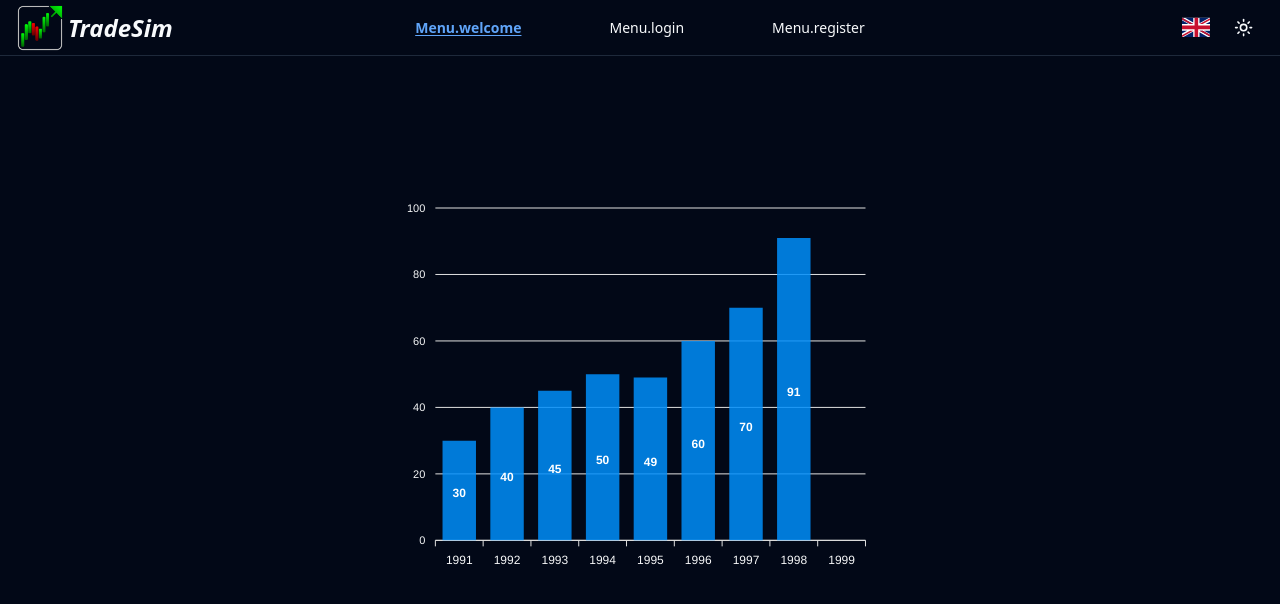
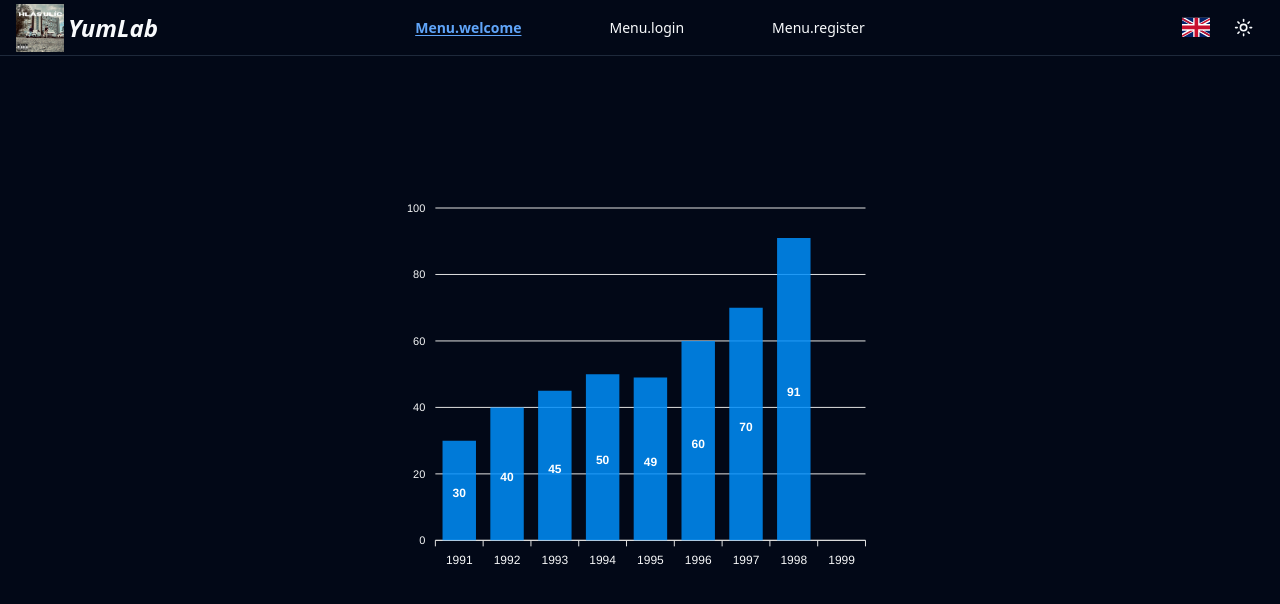
Before and after one commit to dusansunava/asos, a React (Vite) app in the folder frontend/: page / in a window 1280 px wide. Shown: the top 604 px of the page. Built offline with nearby package versions, Linux system fonts and the light colour scheme; no server answers.

Commit message:
add: name and logo

```diff
--- a/frontend/index.html
+++ b/frontend/index.html
@@ -2,9 +2,9 @@
 <html lang="en">
   <head>
     <meta charset="UTF-8" />
-    <link rel="icon" type="image/x-icon" href="/favicon.png" />
+    <link rel="icon" type="image/x-icon" href="/frontend/src/assets/pica_logo.jpg" />
     <meta name="viewport" content="width=device-width, initial-scale=1.0" />
-    <title>TradeSim</title>
+    <title>YumLab</title>
   </head>
   <body>
     <div id="root"></div>
--- a/frontend/src/components/menu/Logo.tsx
+++ b/frontend/src/components/menu/Logo.tsx
@@ -1,5 +1,5 @@
-import LogoDark from "@/assets/logo_dark.png";
-import LogoLight from "@/assets/logo.png";
+import LogoDark from "@/assets/pica_logo.jpg";
+import LogoLight from "@/assets/pica_logo.jpg";
 import { Link } from "react-router-dom";
 
 export const SideMenuLogo = ({ to }: { to: "/home" | "/" }) => {
@@ -12,7 +12,7 @@ export const SideMenuLogo = ({ to }: { to: "/home" | "/" }) => {
           alt="Logo"
         />
         <img className="h-40 w-40 dark:hidden" src={LogoLight} alt="Logo" />
-        <h2 className="font-bold italic text-center text-2xl">TradeSim</h2>
+        <h2 className="font-bold italic text-center text-2xl">YumLab</h2>
       </Link>
     </div>
   );
@@ -26,7 +26,7 @@ export const TopMenuLogo = ({ to }: { to: "/home" | "/" }) => {
     >
       <img className="h-12 w-12 hidden dark:block" src={LogoDark} alt="Logo" />
       <img className="h-12 w-12 dark:hidden" src={LogoLight} alt="Logo" />
-      <h2 className="font-bold italic text-center text-2xl">TradeSim</h2>
+      <h2 className="font-bold italic text-center text-2xl">YumLab</h2>
     </Link>
   );
 };
```
Also changed, not shown: frontend/src/assets/pica_logo.jpg (added).
